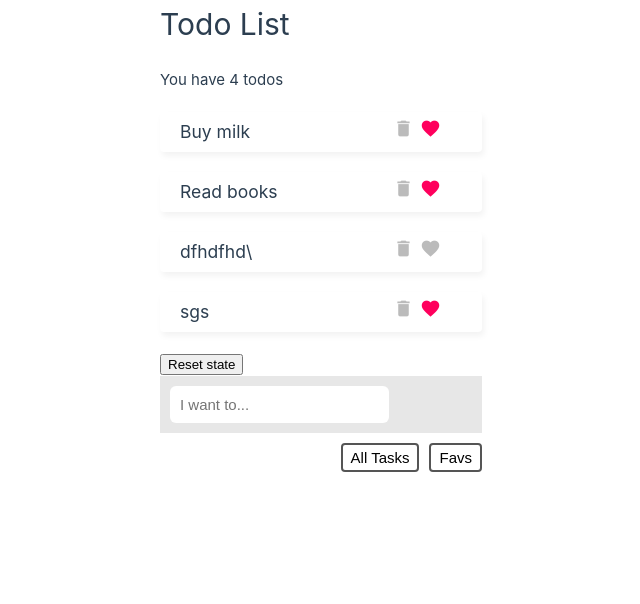
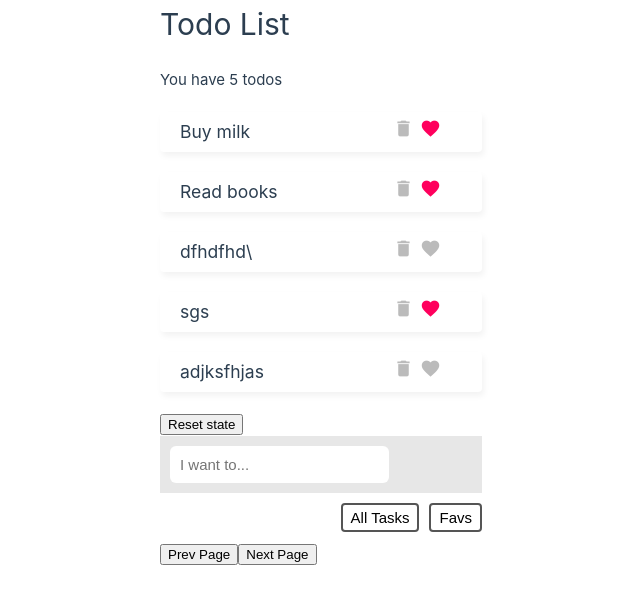
Before and after one commit to WeCodeApp/main-vue-pinia, a Vue app: page / in a window 1280 px wide. Shown: the top 604 px of the page, without its empty margins (319-959 px from the left). Built offline with nearby package versions, Linux system fonts and the light colour scheme; data requests are answered from the project's data file.

Commit message:
Add pagination

```diff
--- a/data/db.json
+++ b/data/db.json
@@ -19,6 +19,91 @@
       "title": "sgs",
       "isFav": true,
       "id": 9951
+    },
+    {
+      "title": "adjksfhjas",
+      "isFav": false,
+      "id": 3942
+    },
+    {
+      "title": "fsags",
+      "isFav": false,
+      "id": 3973
+    },
+    {
+      "title": "gasdg",
+      "isFav": false,
+      "id": 3490
+    },
+    {
+      "title": "asgas",
+      "isFav": false,
+      "id": 7358
+    },
+    {
+      "title": "gsa",
+      "isFav": false,
+      "id": 915
+    },
+    {
+      "title": "g",
+      "isFav": false,
+      "id": 3416
+    },
+    {
+      "title": "sag",
+      "isFav": false,
+      "id": 3
+    },
+    {
+      "title": "sag",
+      "isFav": false,
+      "id": 9872
+    },
+    {
+      "title": "sa",
+      "isFav": false,
+      "id": 6120
+    },
+    {
+      "title": "gs",
+      "isFav": false,
+      "id": 9628
+    },
+    {
+      "title": "g",
+      "isFav": false,
+      "id": 6408
+    },
+    {
+      "title": "sdg",
+      "isFav": false,
+      "id": 3186
+    },
+    {
+      "title": "s",
+      "isFav": false,
+      "id": 5032
+    },
+    {
+      "title": "g",
+      "isFav": false,
+      "id": 4017
+    },
+    {
+      "title": "s",
+      "isFav": false,
+      "id": 4827
+    },
+    {
+      "title": "gs",
+      "isFav": false,
+      "id": 5451
+    },
+    {
+      "title": "g",
+      "isFav": false,
+      "id": 5508
     }
   ]
 }
--- a/src/App.vue
+++ b/src/App.vue
@@ -7,11 +7,23 @@ import { storeToRefs } from 'pinia';
 
 const todoStore = useTodoStore()
 
-todoStore.getTodo()
+todoStore.getTodo('initial')
 
 const filter = ref('all')
 
 const { todos, loading, favs, totalCount, favCount } = storeToRefs(todoStore)
+
+const searchTodo = () => {
+
+}
+
+const handleNext = () => {
+  todoStore.getTodo('next')
+}
+
+const handlePrev = () => {
+  todoStore.getTodo('prev')
+}
 
 </script>
 
@@ -30,6 +42,7 @@ const { todos, loading, favs, totalCount, favCount } = storeToRefs(todoStore)
       <TodoDetails :todo="todo"/>
     </div>
   </div>
+
   <button @click="todoStore.$reset">Reset state</button>
   <div class="new-task-form">
     <TodoForm />
@@ -40,6 +53,11 @@ const { todos, loading, favs, totalCount, favCount } = storeToRefs(todoStore)
   <nav class="filter">
     <button @click="filter ='all'">All Tasks</button>
     <button @click="filter ='favs'">Favs</button>
+  </nav>
+
+  <nav class="pagination">
+    <button @click="handlePrev">Prev Page</button>
+    <button @click="handleNext">Next Page</button>
   </nav>
 
 </template>
--- a/src/stores/TodoStore.ts
+++ b/src/stores/TodoStore.ts
@@ -8,14 +8,16 @@ interface TodoStoreState {
 export interface TodoItems {
     id: number,
     title: string,
-    isFav: boolean
+    isFav?: boolean
 }
 
 export const useTodoStore = defineStore('todoStore', {
     state: () => ({
         todos: [] as TodoItems[],
         name: 'Yve',
-        loading: false as boolean
+        loading: false as boolean,
+        limit: 5,
+        page: 1
     }),
     getters: {
         favs(): TodoItems[] {
@@ -31,9 +33,16 @@ export const useTodoStore = defineStore('todoStore', {
         }
     },
     actions: {
-        async getTodo() {
+        async getTodo(direction: string|null) {
             this.loading = true
-            const res = await fetch('http://localhost:3000/todos')
+
+            if (direction === 'next') {
+                this.page++
+            } else if (direction === 'prev') {
+                this.page--
+            }
+
+            const res = await fetch('http://localhost:3000/todos?_page='+this.page+'&_limit='+ this.limit)
             const data = await res.json()
 
             this.todos = data
```
